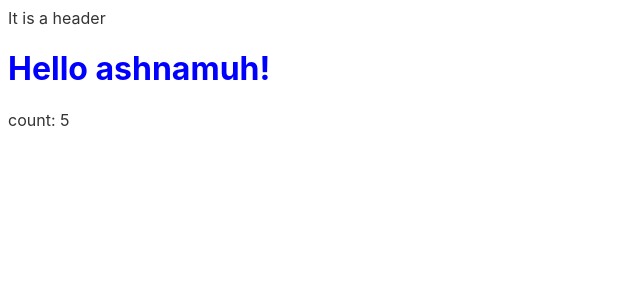
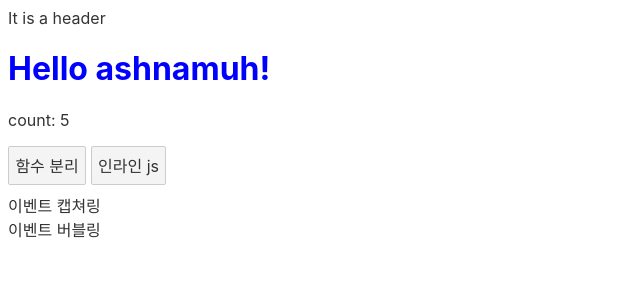
Before and after one commit to ashnamuh/hello-svelte, a Svelte app: page / in a window 1280 px wide. Shown: the top 300 px of the page, without its empty margins (0-640 px from the left). Built offline with nearby package versions, Linux system fonts and the light colour scheme.

Commit message:
add Event.svelte that is sample of event

```diff
--- a/src/App.svelte
+++ b/src/App.svelte
@@ -1,6 +1,7 @@
 <script>
 import TheHeader from './components/TheHeader.svelte';
 import Count from './components/Count.svelte';
+import Event from './components/Event.svelte';
 
 const name = 'ashnamuh';
 
@@ -15,3 +16,4 @@ const name = 'ashnamuh';
 <TheHeader></TheHeader>
 <h1>Hello {name}!</h1>
 <Count></Count>
+<Event></Event>
--- /dev/null
+++ b/src/components/Event.svelte
@@ -0,0 +1,27 @@
+<script>
+const showAlert = () => alert('Hi!')
+
+const clickGrandParent = () => console.log('clicked grand parent')
+const clickParent = () => console.log('clicked parent')
+const clickChild = () => console.log('clicked child')
+</script>
+
+<button on:click={showAlert}>함수 분리</button>
+
+<button on:click={() => alert('Hello!')}>인라인 js</button>
+
+<div class="grand-prent" on:click|capture={clickGrandParent}>
+  <div class="parent" on:click|capture={clickParent}>
+    <div class="child" on:click|capture={clickChild}>
+      이벤트 캡쳐링
+    </div>
+  </div>
+</div>
+
+<div class="grand-prent" on:click={clickGrandParent}>
+  <div class="parent" on:click={clickParent}>
+    <div class="child" on:click={clickChild}>
+      이벤트 버블링
+    </div>
+  </div>
+</div>
```
